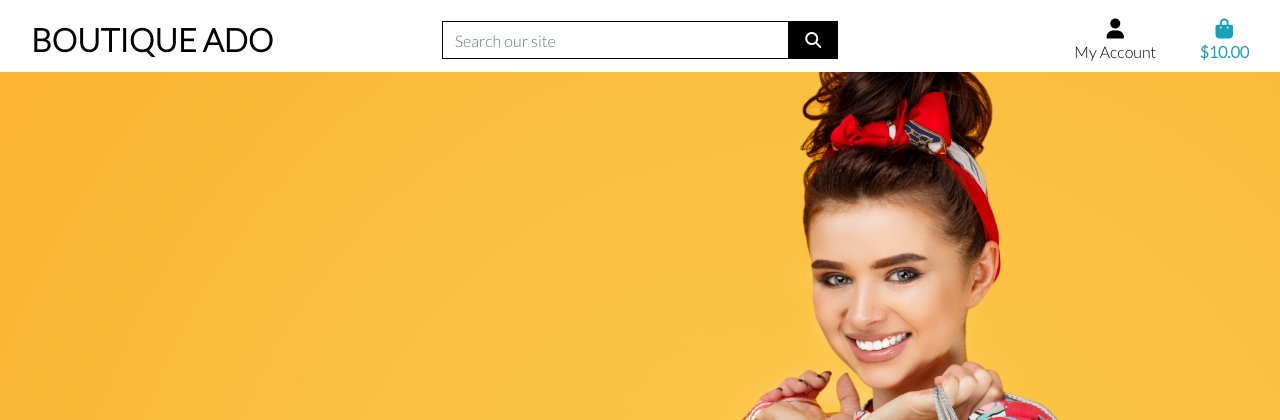
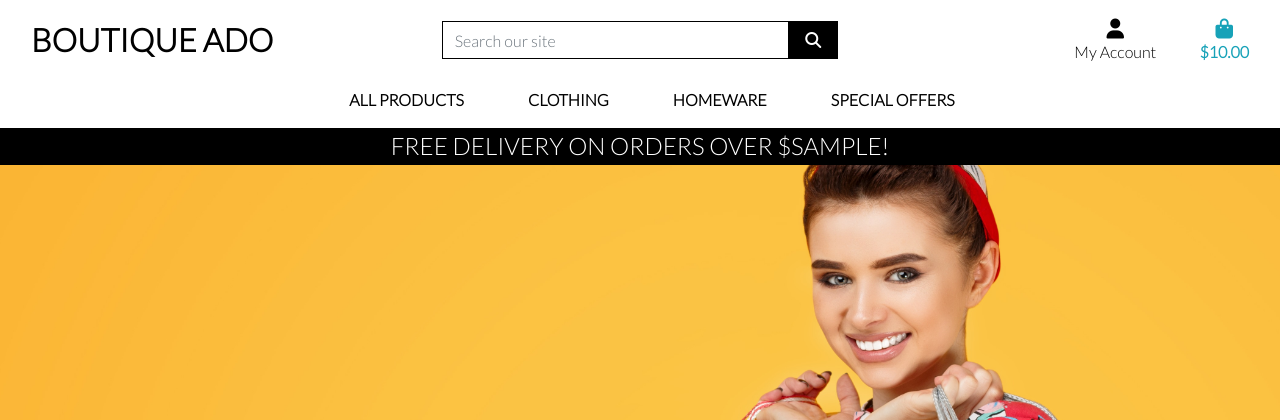
Before and after one commit to ShvetsViktor/boutique_ado_v1, a Django app: template templates/base.html in a window 1280 px wide. Shown: the top 420 px of the page. Run offline with Django 3.2, Linux system fonts and the light colour scheme; the template is opened without the code that fills it: most values are stand-ins (such as "Sample title", 1, 10 or a date in 2020); some libraries are stand-ins or nearby versions; some web fonts are replaced.

Commit message:
add main nav bar and mobile nav bar

```diff
--- a/static/css/base.css
+++ b/static/css/base.css
@@ -56,6 +56,10 @@ body {
     border: 1px solid black !important;
 }
 
+.bg-black {
+    background: #000 !important;
+}
+
 /* -------------------------------- Media Queries */
 
 /* Slightly larger container on xl screens */
--- a/templates/base.html
+++ b/templates/base.html
@@ -35,6 +35,7 @@
 
         <title>Boutique Ado{% block extra_title %}{% endblock %}</title>
     </head>
+
     <body>
         <header class="container-fluid fixed-top">
             <div id="topnav" class="row bg-white pt-lg-2 d-none d-lg-flex">
@@ -43,6 +44,7 @@
                         <h2 class="logo-font text-black my-0"><strong>Boutique Ado</strong></h2>
                     </a>
                 </div>
+
                 <div class="col-12 col-lg-4 my-auto py-1 py-lg-0">
                     <form method="GET" action="">
                         <div class="input-group w-100">
@@ -59,6 +61,7 @@
                         </div>
                     </form>
                 </div>
+
                 <div class="col-12 col-lg-4 my-auto py-1 py-lg-0">
                     <ul class="list-inline list-unstyled text-center text-lg-right my-0">
                         <li class="list-inline-item dropdown">
@@ -68,6 +71,7 @@
                                     <p class="my-0">My Account</p>
                                 </div>
                             </a>
+
                             <div class="dropdown-menu border-0" aria-labelledby="user-options">
                                 {% if request.user.is_authenticated %}
                                     {% if request.user.is_superuser %}
@@ -81,6 +85,7 @@
                                 {% endif %}
                             </div>
                         </li>
+
                         <li class="list-inline-item">
                             <a class="{% if grand_total %}text-info font-weight-bold{% else %}text-black{% endif %} nav-link" href="">
                                 <div class="text-center">
@@ -96,6 +101,21 @@
                             </a>
                         </li>
                     </ul>
+                </div>
+            </div>
+
+            <div class="row bg-white">
+                <nav class="navbar navbar-expand-lg navbar-light w-100">
+                    <button class="navbar-toggler" type="button" data-toggle="collapse" data-target="#main-nav" aria-controls="main-nav" aria-expanded="false" aria-label="Toggle navigation">
+                        <span class="navbar-toggler-icon"></span>
+                    </button>
+                    {% include 'includes/mobile-top-header.html' %}
+                    {% include 'includes/main-nav.html' %}
+                </nav>
+            </div>
+            <div id="delivery-banner" class="row text-center">
+                <div class="col bg-black text-white">
+                    <h4 class="logo-font my-1">Free delivery on orders over ${{ free_shipping_threshold }}!</h4>
                 </div>
             </div>
         </header>
--- /dev/null
+++ b/templates/includes/main-nav.html
@@ -0,0 +1,50 @@
+<div class="collapse navbar-collapse" id="main-nav">
+    <ul class="navbar-nav w-auto mx-auto">
+        <li class="nav-item dropdown">
+            <a class="logo-font font-weight-bold nav-link text-black mr-5" href="#" id="all-products-link" data-toggle="dropdown" aria-haspopup="true" aria-expanded="false">
+                All Products
+            </a>
+            <div class="dropdown-menu border-0" aria-labelledby="all-products-link">
+                <a href="" class="dropdown-item">By Price</a>
+                <a href="" class="dropdown-item ">By Rating</a>
+                <a href="" class="dropdown-item ">By Category</a>
+                <a href="" class="dropdown-item">All Products</a>
+            </div>
+        </li>
+
+        <li class="nav-item dropdown">
+            <a class="logo-font font-weight-bold nav-link text-black mr-5" href="#" id="clothing-link" data-toggle="dropdown" aria-haspopup="true" aria-expanded="false">
+                Clothing
+            </a>
+            <div class="dropdown-menu border-0" aria-labelledby="clothing-link">
+                <a href="" class="dropdown-item">Activewear &amp; Essentials</a>
+                <a href="" class="dropdown-item">Jeans</a>
+                <a href="" class="dropdown-item">Shirts</a>
+                <a href="" class="dropdown-item">All Clothing</a>
+            </div>
+        </li>
+
+        <li class="nav-item dropdown">
+            <a class="logo-font font-weight-bold nav-link text-black mr-5" href="#" id="homeware-link" data-toggle="dropdown" aria-haspopup="true" aria-expanded="false">
+                Homeware
+            </a>
+            <div class="dropdown-menu border-0" aria-labelledby="homeware-link">
+                <a href="" class="dropdown-item">Bed &amp; Bath</a>
+                <a href="" class="dropdown-item">Kitchen &amp; Dining</a>
+                <a href="" class="dropdown-item">All Homeware</a>
+            </div>
+        </li>
+
+        <li class="nav-item dropdown">
+            <a class="logo-font font-weight-bold nav-link text-black" href="#" id="specials-link" data-toggle="dropdown" aria-haspopup="true" aria-expanded="false">
+                Special Offers
+            </a>
+            <div class="dropdown-menu border-0" aria-labelledby="specials-link">
+                <a href="" class="dropdown-item">New Arrivals</a>
+                <a href="" class="dropdown-item">Deals</a>
+                <a href="" class="dropdown-item">Clearance</a>
+                <a href="" class="dropdown-item">All Specials</a>
+            </div>
+        </li>
+    </ul>
+</div>
--- /dev/null
+++ b/templates/includes/mobile-top-header.html
@@ -0,0 +1,56 @@
+<li class="list-inline-item">
+    <a class="text-black nav-link d-block d-lg-none" href="#" id="mobile-search" data-toggle="dropdown" aria-haspopup="true" aria-expanded="false">
+        <div class="text-center">
+            <div><i class="fas fa-search fa-lg"></i></div>
+            <p class="my-0">Search</p>
+        </div>
+    </a>
+    <div class="dropdown-menu border-0 w-100 p-3 rounded-0 my-0" aria-labelledby="mobile-search">
+        <form class="form" method="GET" action="">
+            <div class="input-group w-100">
+                <input class="form-control border border-black rounded-0" type="text" name="q" placeholder="Search our site">
+                <div class="input-group-append">
+                    <button class="form-control form-control btn btn-black border border-black rounded-0" type="submit">
+                        <span class="icon">
+                            <i class="fas fa-search"></i>
+                        </span>
+                    </button>
+                </div>
+            </div>
+        </form>
+    </div>
+</li>
+<li class="list-inline-item dropdown">
+    <a class="text-black nav-link d-block d-lg-none" href="#" id="user-options" data-toggle="dropdown" aria-haspopup="true" aria-expanded="false">
+        <div class="text-center">
+            <div><i class="fas fa-user fa-lg"></i></div>
+            <p class="my-0">My Account</p>
+        </div>
+    </a>
+    <div class="dropdown-menu border-0" aria-labelledby="user-options">
+        {% if request.user.is_authenticated %}
+            {% if request.user.is_superuser %}
+                <a href="{% url 'account_logout' %}" class="dropdown-item">Product Management</a>
+            {% endif %}
+            <a href="" class="dropdown-item">My Profile</a>
+            <a href="{% url 'account_logout' %}" class="dropdown-item">Logout</a>
+        {% else %}
+            <a href="{% url 'account_signup' %}" class="dropdown-item">Register</a>
+            <a href="{% url 'account_login' %}" class="dropdown-item">Login</a>
+        {% endif %}
+    </div>
+</li>
+<li class="list-inline-item">
+    <a class="{% if grand_total %}text-primary font-weight-bold{% else %}text-black{% endif %} nav-link d-block d-lg-none" href="">
+        <div class="text-center">
+            <div><i class="fas fa-shopping-bag fa-lg"></i></div>
+            <p class="my-0">
+                {% if grand_total %}
+                    ${{ grand_total|floatformat:2 }}
+                {% else %}
+                    $0.00
+                {% endif %}
+            </p>
+        </div>
+    </a>
+</li>
```
Lines whose indentation alone changed are shown as unchanged.
